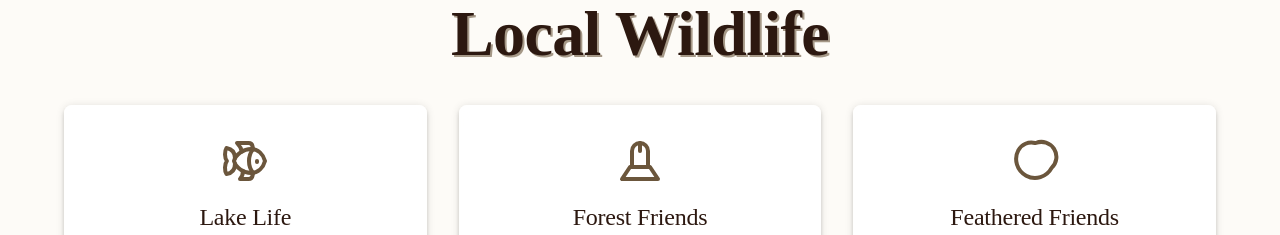
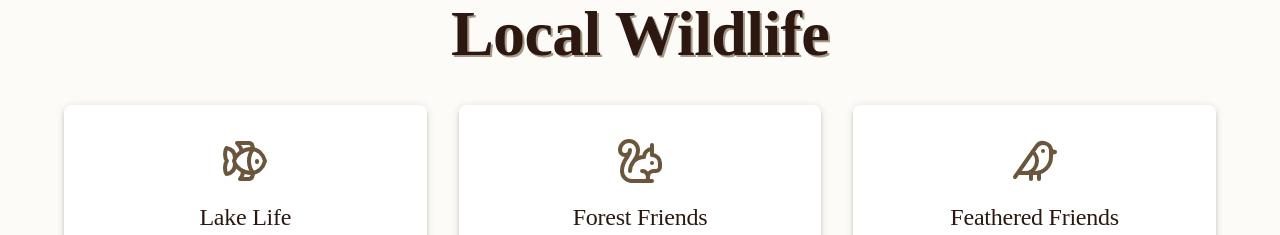
Before and after one commit to Hustada/lakeside-landing2, a Next.js app: page / in a window 1280 px wide. Shown: the part 1680-1915 px from the top of the page. Built offline with nearby package versions, Linux system fonts and the light colour scheme; a web font is replaced by a local one.

Commit message:
style: update icons for wildlife cards
- Add Squirrel icon for Forest Friends
- Add Bird icon for Feathered Friends
- Replace custom SVGs with Lucide icons

```diff
--- a/src/app/page.tsx
+++ b/src/app/page.tsx
@@ -2,7 +2,7 @@
 
 import { useState, useEffect } from 'react';
 import { Box, Container, Typography, Grid, Button, Paper } from '@mui/material';
-import { Fish, HomeIcon, Users } from 'lucide-react';
+import { Fish, HomeIcon, Users, Bird, Squirrel } from 'lucide-react';
 import { motion, AnimatePresence } from 'framer-motion';
 import BookingModal from '@/components/BookingModal/BookingModal';
 import PhotoGallery from '@/components/PhotoGallery';
@@ -567,11 +567,7 @@ export default function Home() {
                   }}
                 >
                   <Box sx={{ display: 'flex', flexDirection: 'column', alignItems: 'center', gap: 2 }}>
-                    <svg width="48" height="48" viewBox="0 0 24 24" fill="none" stroke="#6B563C" strokeWidth="2" strokeLinecap="round" strokeLinejoin="round">
-                      <path d="M8 15V7c0-2.2 1.8-4 4-4s4 1.8 4 4v8"/>
-                      <path d="M17 15H7l-4 6h18l-4-6z"/>
-                      <path d="M12 3v4"/>
-                    </svg>
+                    <Squirrel size={48} style={{ color: '#6B563C' }} />
                     <Typography
                       variant="h5"
                       gutterBottom
@@ -610,9 +606,7 @@ export default function Home() {
                   }}
                 >
                   <Box sx={{ display: 'flex', flexDirection: 'column', alignItems: 'center', gap: 2 }}>
-                    <svg width="48" height="48" viewBox="0 0 24 24" fill="none" stroke="#6B563C" strokeWidth="2" strokeLinecap="round" strokeLinejoin="round">
-                      <path d="M12 3c.132 0 .263 0 .393 0a7.5 7.5 0 0 1 7.92 12.446a9 9 0 1 1 -16.626 -8.874a7.5 7.5 0 0 1 8.313 -3.572z"/>
-                    </svg>
+                    <Bird size={48} style={{ color: '#6B563C' }} />
                     <Typography
                       variant="h5"
                       gutterBottom
```
